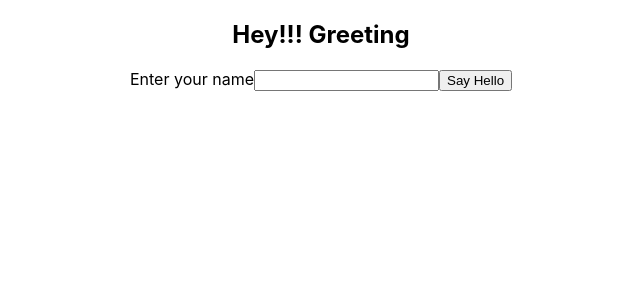
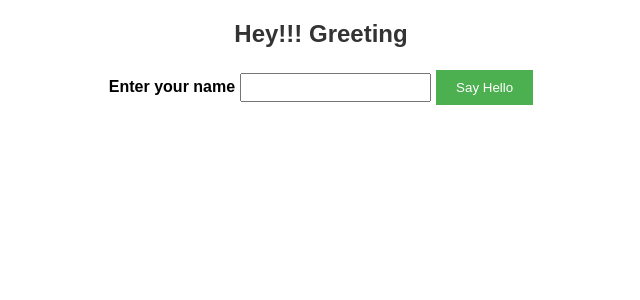
Before and after one commit to iamneo-production/abbecbfbdecd305469410cfcfefcaaeebbone, a React (Create React App) app in the folder reactapp/: page / in a window 1280 px wide. Shown: the top 300 px of the page, without its empty margins (319-959 px from the left). Built offline with nearby package versions, Linux system fonts and the light colour scheme.

Commit message:
Backup Commit

```diff
--- a/reactapp/src/App.css
+++ b/reactapp/src/App.css
@@ -1,38 +1,35 @@
+/* App.css */
 .App {
   text-align: center;
+  font-family: Arial, sans-serif;
+  margin: 20px;
 }
 
-.App-logo {
-  height: 40vmin;
-  pointer-events: none;
+h2 {
+  color: #333;
 }
 
-@media (prefers-reduced-motion: no-preference) {
-  .App-logo {
-    animation: App-logo-spin infinite 20s linear;
-  }
+form {
+  margin-top: 20px;
 }
 
-.App-header {
-  background-color: #282c34;
-  min-height: 100vh;
-  display: flex;
-  flex-direction: column;
-  align-items: center;
-  justify-content: center;
-  font-size: calc(10px + 2vmin);
-  color: white;
+label {
+  font-weight: bold;
 }
 
-.App-link {
-  color: #61dafb;
+input {
+  padding: 5px;
+  margin: 5px;
 }
 
-@keyframes App-logo-spin {
-  from {
-    transform: rotate(0deg);
-  }
-  to {
-    transform: rotate(360deg);
-  }
+button[type="submit"] {
+  background-color: #4caf50; /* Green color for the button */
+  color: white;
+  padding: 10px 20px;
+  border: none;
+  cursor: pointer;
 }
+
+button[type="submit"]:hover {
+  background-color: #45a049; /* Darker green color on hover */
+}
--- a/reactapp/src/App.js
+++ b/reactapp/src/App.js
@@ -1,4 +1,4 @@
-import logo from './logo.svg';
+
 import './App.css';
 import React , {useState} from 'react';
 
@@ -14,7 +14,7 @@
     event.preventDefault();
 
     if(name.trim()!==''){
-      setGreeting('Hello,${name}!');
+      setGreeting(`Hello,${name}!`);
     }
   }
   return (
```
